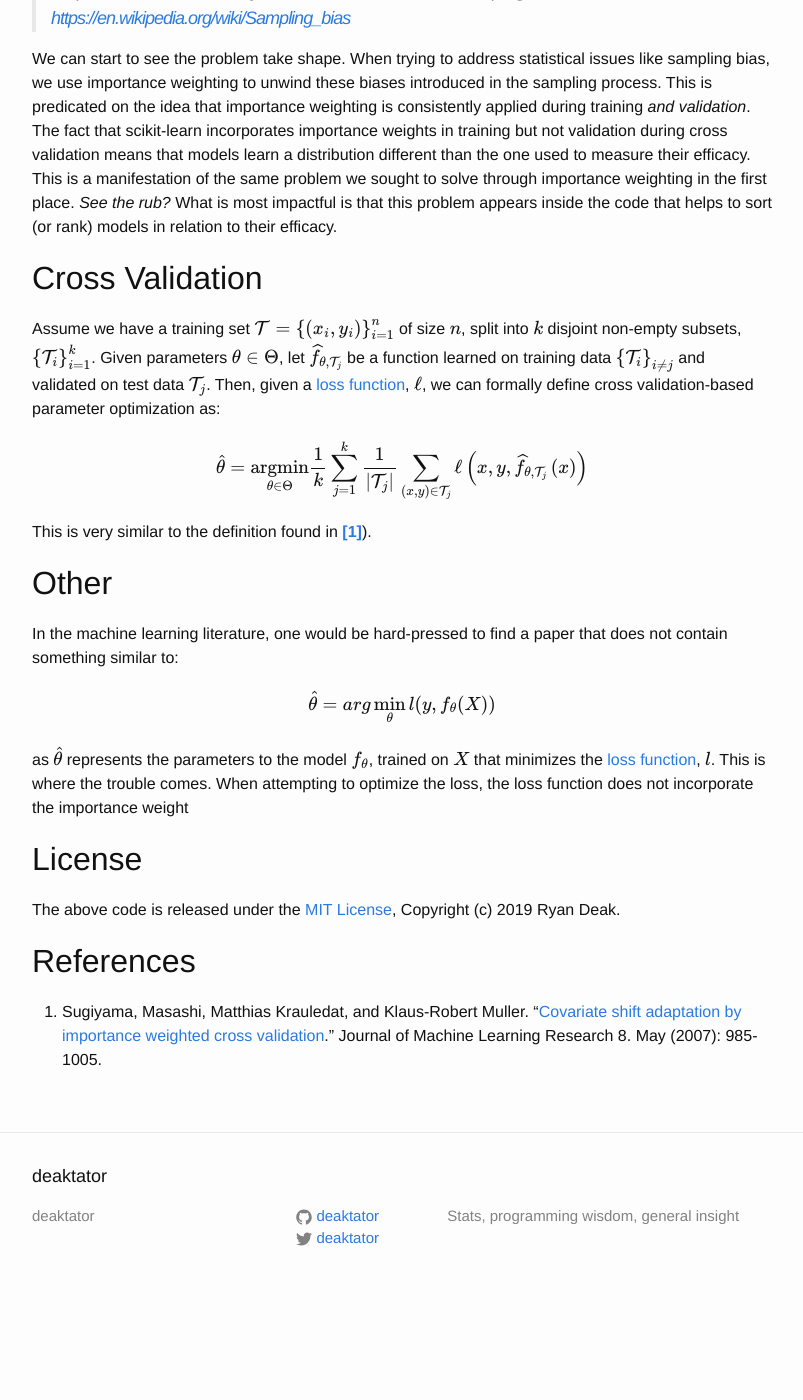
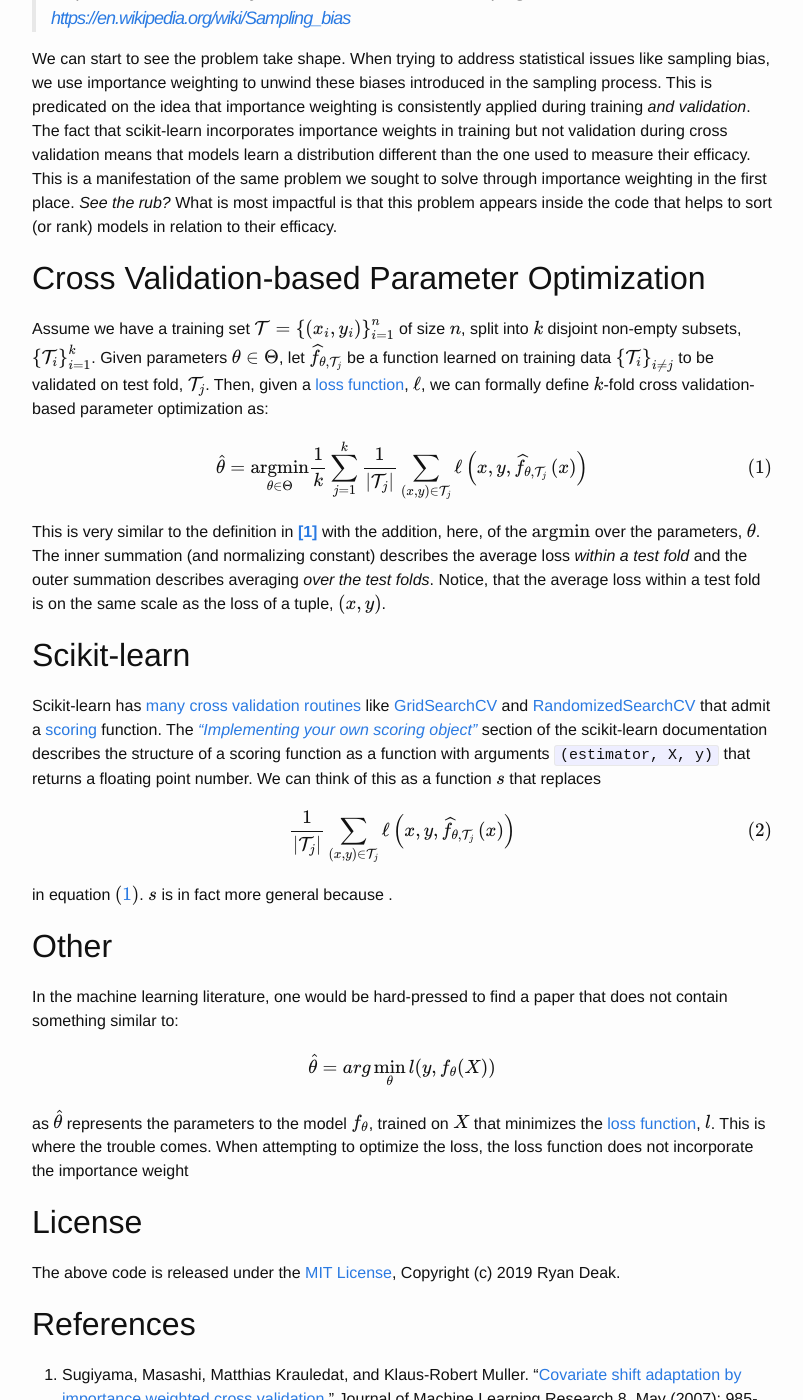
Before and after one commit to deaktator/deaktator.github.io, a Jekyll site: the page built from _posts/2019-02-22-the-error-in-the-comparator.md, in a window 1280 px wide and 1400 px high, scrolled down 1680 px. Shown: the whole window, without its empty margins (238-1041 px from the left). Built offline with Jekyll 4.4.1, drawn with Linux system fonts in a browser that asks for light colours; formulas are drawn with MathJax 3; before the commit the page ends 2990 px from its top, so only the background shows below that.

Commit message:
checkpoint 2

```diff
--- a/_posts/2019-02-22-the-error-in-the-comparator.md
+++ b/_posts/2019-02-22-the-error-in-the-comparator.md
@@ -85,23 +85,43 @@ incorporates importance weights in training but not validation during cross vali
 distribution different than the one used to measure their efficacy.  This is a manifestation of  the same problem we
 sought to solve through importance weighting in the first place.  *See the rub?*  What is most impactful is that this
 problem appears inside the code that helps to sort (or rank) models in relation to their efficacy.
-
-
-## Cross Validation
+$$
+\DeclareMathOperator*{\argmin}{\arg\!\min}
+$$
+## Cross Validation-based Parameter Optimization
 
 Assume we have a training set $$ \mathcal{T} = {\{ \left( x_{i}, y_{i} \right) \}}_{i=1}^{n} $$ of size $$ n $$,
 split into $$ k $$ disjoint non-empty subsets, $$ {\{ \mathcal{T}_{i} \}}_{i=1}^{k} $$.  Given  parameters
 $$ \theta \in \Theta $$, let $$ { \widehat { f }  }_{ \theta, { \mathcal{T}  }_{ j } } $$ be a function
-learned on training data $$ {\{ \mathcal{T}_{i} \}}_{i \ne j} $$ and validated on test data
+learned on training data $$ {\{ \mathcal{T}_{i} \}}_{i \ne j} $$ to be validated on test fold,
 $$ { \mathcal{T}  }_{ j } $$. Then, given a  [loss function](https://en.wikipedia.org/wiki/Loss_function),
-$$ \ell $$, we can formally define cross validation-based parameter optimization as:
+$$ \ell $$, we can formally define $$ k $$-fold cross validation-based parameter optimization as:
 
 $$
-\DeclareMathOperator*{\argmin}{\arg\!\min}
-\widehat{\theta} = \argmin_{\theta \in \Theta} \frac { 1 }{ k } \sum _{ j=1 }^{ k }{ \frac { 1 }{ \left| { \mathcal{T}  }_{ j } \right|  } \sum _{ \left( x, y \right) \in { \mathcal{T}  }_{ j } }{ \ell \left( x, y, { \widehat { f }  }_{ \theta, { \mathcal{T}  }_{ j } }\left( x \right)  \right)  }  }
+\widehat{\theta} = \argmin_{\theta \in \Theta} \frac { 1 }{ k } \sum _{ j=1 }^{ k }{ \frac { 1 }{ \left| { \mathcal{T} }_{ j } \right| } \sum _{ \left( x, y \right) \in { \mathcal{T}  }_{ j } }{ \ell \left( x, y, { \widehat { f }  }_{ \theta, { \mathcal{T}  }_{ j } }\left( x \right)  \right)  }  } \label{eq1}\tag{1}
 $$
 
-This is very similar to the definition found in **[\[1\]](#ref1)**).
+This is very similar to the definition in **[\[1\]](#ref1)** with the addition, here, of the $$ \argmin $$ over the
+parameters, $$ \theta $$.  The inner summation (and normalizing constant) describes the average loss *within
+a test fold* and the outer summation describes averaging *over the test folds*.  Notice, that the average loss within
+a test fold is on the same scale as the loss of a tuple, $$ \left( x, y \right) $$.
+
+## Scikit-learn
+
+Scikit-learn has
+[many cross validation routines](https://scikit-learn.org/stable/modules/classes.html#splitter-functions) like
+[GridSearchCV](https://scikit-learn.org/stable/modules/generated/sklearn.model_selection.GridSearchCV.html) and
+[RandomizedSearchCV](https://scikit-learn.org/stable/modules/generated/sklearn.model_selection.RandomizedSearchCV.html)
+that admit a [scoring](https://scikit-learn.org/stable/modules/model_evaluation.html#scoring-parameter) function.
+The *["Implementing your own scoring object"](https://scikit-learn.org/stable/modules/model_evaluation.html#implementing-your-own-scoring-object)*
+section of the scikit-learn documentation describes the structure of a scoring function as a function with arguments
+`(estimator, X, y)` that returns a floating point number.  We can think of this as a function $$ s $$ that replaces
+
+$$
+{ \frac { 1 }{ \left| { \mathcal{T} }_{ j } \right| } \sum _{ \left( x, y \right) \in { \mathcal{T} }_{ j } }{ \ell \left( x, y, { \widehat { f }  }_{ \theta, { \mathcal{T}  }_{ j } }\left( x \right)  \right)  }  }  \label{eq2}\tag{2}
+$$
+
+in equation $$ \left( \ref{eq1} \right) $$.  $$ s $$ is in fact more general because .
 
 ## Other
 
```
